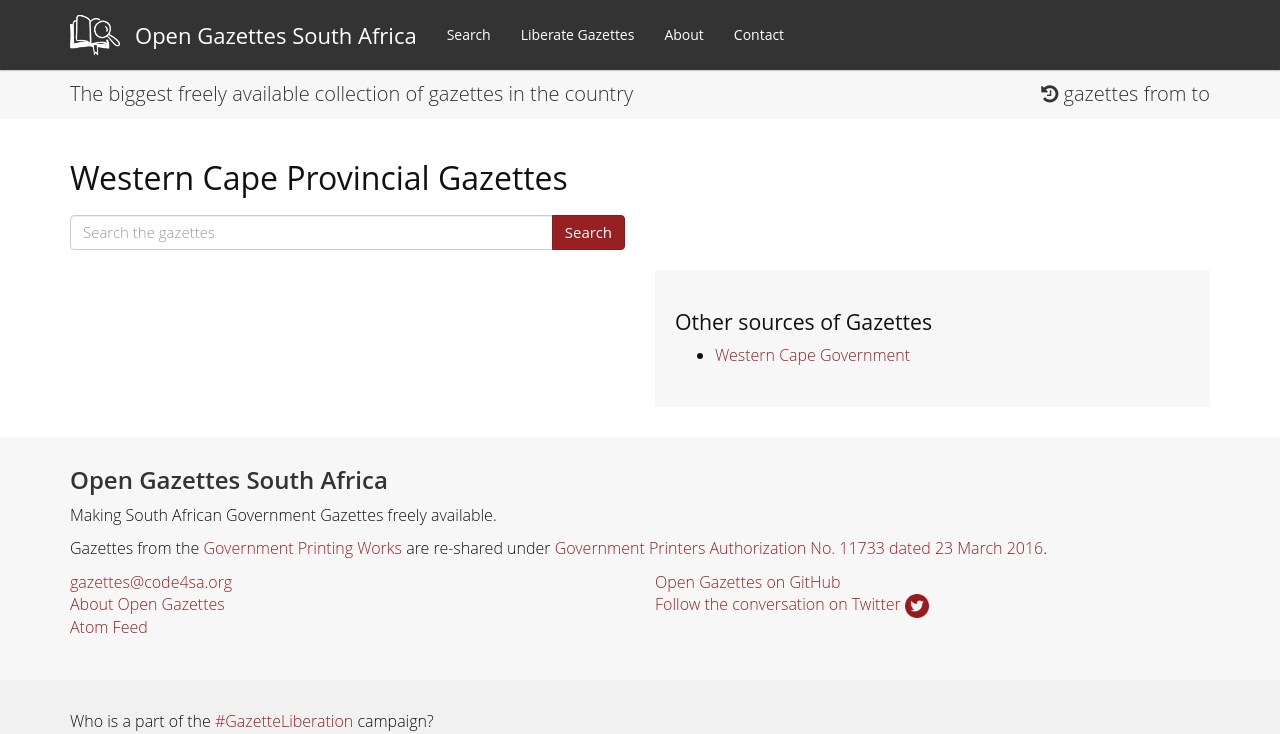
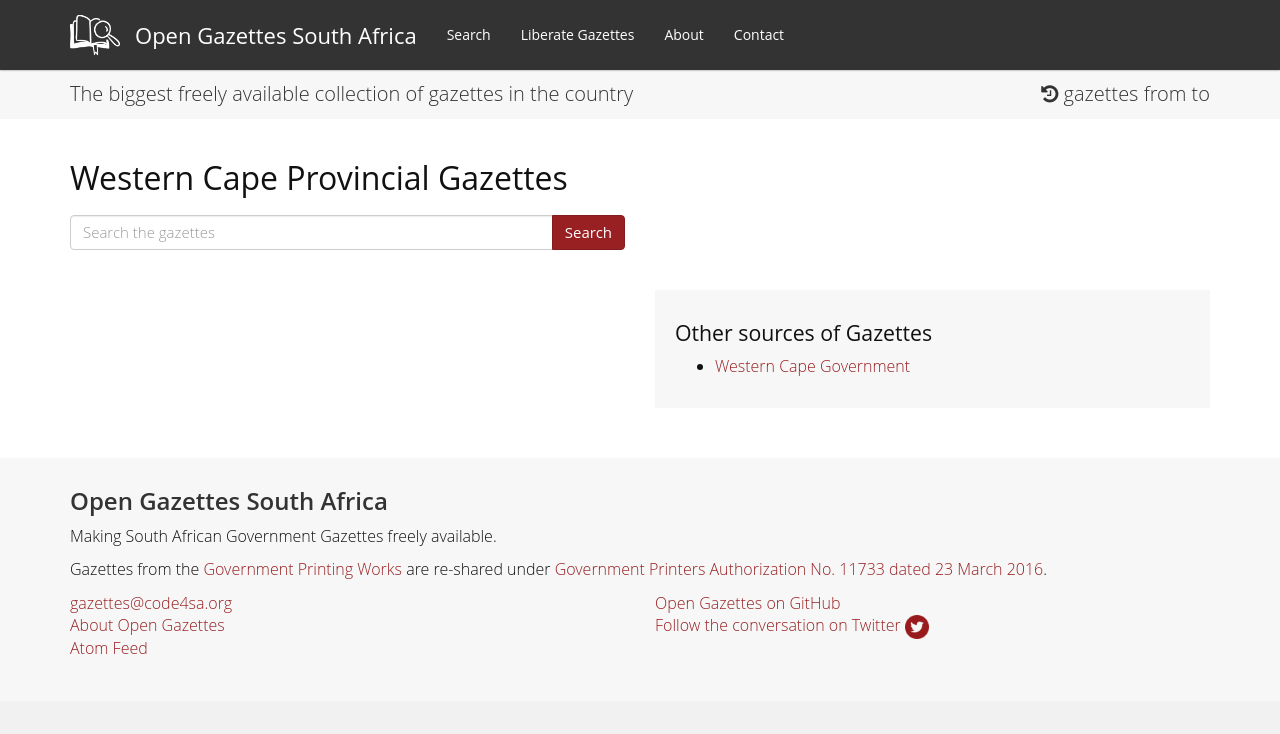
Before and after one commit to OpenUpSA/opengazettes, a Jekyll site: the page built from _gazettes/ZA-WC/index.md, in a window 1280 px wide. Shown: the top 734 px of the page. Built offline with Jekyll 4.4.1, drawn with Linux system fonts in a browser that asks for light colours.

Commit message:
fix style - change class from layout to includes

```diff
--- a/_layouts/jurisdiction.html
+++ b/_layouts/jurisdiction.html
@@ -32,9 +32,7 @@
       </div>
 
       <div class="col-md-6">
-        <div class="other-resources">
           {% include resources.html %}
-        </div>
       </div>
 
     </div>
--- a/_layouts/year.html
+++ b/_layouts/year.html
@@ -40,9 +40,7 @@
 
   <div class="row">
     <div class="col-md-6">
-      <div class="other-resources">
         {% include resources.html %}
-      </div>
     </div>
   </div>
 
--- a/_sass/site.scss
+++ b/_sass/site.scss
@@ -404,7 +404,7 @@
   margin-bottom: 20px;
 }
 
-.other-resources {
+.resources {
   background-color: #f7f7f7;
   padding: 20px;
 }
```
